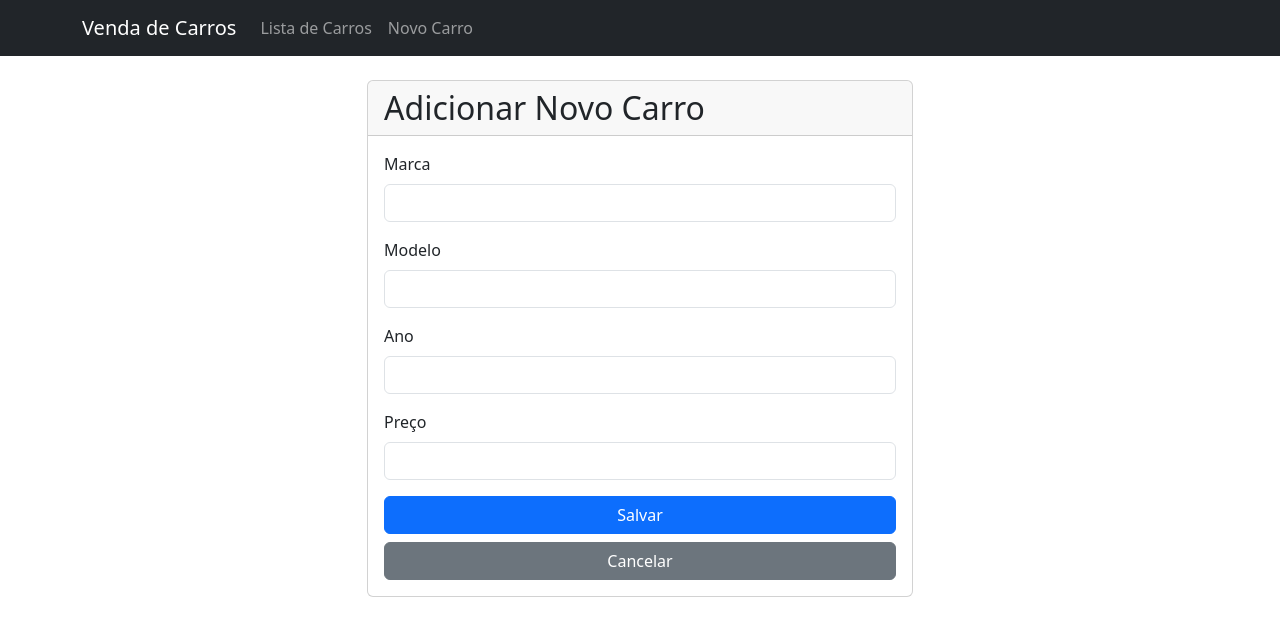
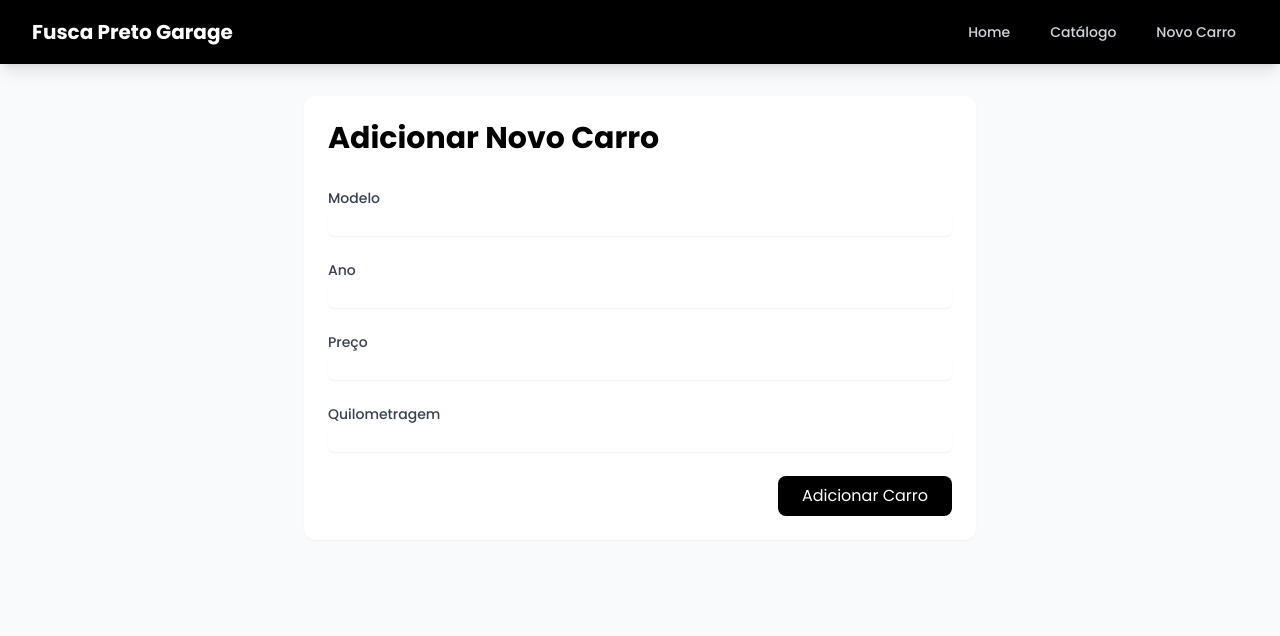
Before and after one commit to fcarlosmonteiro/venda-carros-mvc, a Flask app: page /carros/novo in a window 1280 px wide. Shown: the top 636 px of the page. Run offline with Flask 3, Linux system fonts and the light colour scheme; some libraries are stand-ins or nearby versions.

Commit message:
create frontend

```diff
--- a/app/routes.py
+++ b/app/routes.py
@@ -1,9 +1,12 @@
-from flask import Blueprint
+from flask import Blueprint, render_template
 from app.controllers.carros_controller import CarrosController
 
 main_bp = Blueprint('main', __name__)
 
 @main_bp.route('/')
+def index():
+    return render_template('index.html')
+
 @main_bp.route('/carros')
 def listar_carros():
     return CarrosController.listar_carros()
--- a/app/views/templates/base.html
+++ b/app/views/templates/base.html
@@ -3,41 +3,58 @@
 <head>
     <meta charset="UTF-8">
     <meta name="viewport" content="width=device-width, initial-scale=1.0">
-    <title>{% block title %}Sistema de Vendas de Carros{% endblock %}</title>
-    <link href="https://cdn.jsdelivr.net/npm/bootstrap@5.3.0/dist/css/bootstrap.min.css" rel="stylesheet">
+    <title>{% block title %}Fusca Preto Garage{% endblock %}</title>
+    <script src="https://cdn.tailwindcss.com"></script>
+    <link rel="preconnect" href="https://fonts.googleapis.com">
+    <link rel="preconnect" href="https://fonts.gstatic.com" crossorigin>
+    <link href="https://fonts.googleapis.com/css2?family=Poppins:wght@400;500;600;700&display=swap" rel="stylesheet">
+    <style>
+        body { font-family: 'Poppins', sans-serif; }
+    </style>
 </head>
-<body>
-    <nav class="navbar navbar-expand-lg navbar-dark bg-dark">
-        <div class="container">
-            <a class="navbar-brand" href="{{ url_for('main.listar_carros') }}">Venda de Carros</a>
-            <button class="navbar-toggler" type="button" data-bs-toggle="collapse" data-bs-target="#navbarNav">
-                <span class="navbar-toggler-icon"></span>
-            </button>
-            <div class="collapse navbar-collapse" id="navbarNav">
-                <ul class="navbar-nav">
-                    <li class="nav-item">
-                        <a class="nav-link" href="{{ url_for('main.listar_carros') }}">Lista de Carros</a>
-                    </li>
-                    <li class="nav-item">
-                        <a class="nav-link" href="{{ url_for('main.criar_carro') }}">Novo Carro</a>
-                    </li>
-                </ul>
+<body class="bg-gray-50">
+    <nav class="bg-black shadow-lg">
+        <div class="max-w-7xl mx-auto px-4 sm:px-6 lg:px-8">
+            <div class="flex justify-between h-16">
+                <div class="flex items-center">
+                    <a href="{{ url_for('main.index') }}" class="flex items-center">
+                        <span class="text-white font-bold text-xl">Fusca Preto Garage</span>
+                    </a>
+                </div>
+                <div class="flex items-center">
+                    <div class="hidden md:block">
+                        <div class="flex items-center space-x-4">
+                            <a href="{{ url_for('main.index') }}"
+                               class="text-gray-300 hover:text-white px-3 py-2 rounded-md text-sm font-medium">
+                                Home
+                            </a>
+                            <a href="{{ url_for('main.listar_carros') }}"
+                               class="text-gray-300 hover:text-white px-3 py-2 rounded-md text-sm font-medium">
+                                Catálogo
+                            </a>
+                            <a href="{{ url_for('main.criar_carro') }}"
+                               class="text-gray-300 hover:text-white px-3 py-2 rounded-md text-sm font-medium">
+                                Novo Carro
+                            </a>
+                        </div>
+                    </div>
+                </div>
             </div>
         </div>
     </nav>
 
-    <div class="container mt-4">
+    <div class="max-w-7xl mx-auto px-4 sm:px-6 lg:px-8 py-8">
         {% with messages = get_flashed_messages(with_categories=true) %}
             {% if messages %}
                 {% for category, message in messages %}
-                    <div class="alert alert-{{ category }}">{{ message }}</div>
+                    <div class="mb-4 p-4 rounded-lg {% if category == 'success' %}bg-green-100 text-green-700{% else %}bg-red-100 text-red-700{% endif %}">
+                        {{ message }}
+                    </div>
                 {% endfor %}
             {% endif %}
         {% endwith %}
 
         {% block content %}{% endblock %}
     </div>
-
-    <script src="https://cdn.jsdelivr.net/npm/bootstrap@5.3.0/dist/js/bootstrap.bundle.min.js"></script>
 </body>
 </html>
--- a/app/views/templates/novo_carro.html
+++ b/app/views/templates/novo_carro.html
@@ -1,43 +1,42 @@
 {% extends "base.html" %}
 
-{% block title %}Novo Carro{% endblock %}
+{% block title %}Novo Carro - Fusca Preto Garage{% endblock %}
 
 {% block content %}
-<div class="row justify-content-center">
-    <div class="col-md-6">
-        <div class="card">
-            <div class="card-header">
-                <h2 class="mb-0">Adicionar Novo Carro</h2>
-            </div>
-            <div class="card-body">
-                <form method="POST">
-                    <div class="mb-3">
-                        <label for="marca" class="form-label">Marca</label>
-                        <input type="text" class="form-control" id="marca" name="marca" required>
-                    </div>
+<div class="max-w-2xl mx-auto bg-white rounded-xl shadow-sm p-6">
+    <h1 class="text-3xl font-bold mb-8">Adicionar Novo Carro</h1>
 
-                    <div class="mb-3">
-                        <label for="modelo" class="form-label">Modelo</label>
-                        <input type="text" class="form-control" id="modelo" name="modelo" required>
-                    </div>
+    <form method="POST" class="space-y-6">
+        <div>
+            <label for="modelo" class="block text-sm font-medium text-gray-700">Modelo</label>
+            <input type="text" name="modelo" id="modelo" required
+                   class="mt-1 block w-full rounded-md border-gray-300 shadow-sm focus:border-black focus:ring-black">
+        </div>
 
-                    <div class="mb-3">
-                        <label for="ano" class="form-label">Ano</label>
-                        <input type="number" class="form-control" id="ano" name="ano" required>
-                    </div>
+        <div>
+            <label for="ano" class="block text-sm font-medium text-gray-700">Ano</label>
+            <input type="number" name="ano" id="ano" required
+                   class="mt-1 block w-full rounded-md border-gray-300 shadow-sm focus:border-black focus:ring-black">
+        </div>
 
-                    <div class="mb-3">
-                        <label for="preco" class="form-label">Preço</label>
-                        <input type="number" step="0.01" class="form-control" id="preco" name="preco" required>
-                    </div>
+        <div>
+            <label for="preco" class="block text-sm font-medium text-gray-700">Preço</label>
+            <input type="number" name="preco" id="preco" step="0.01" required
+                   class="mt-1 block w-full rounded-md border-gray-300 shadow-sm focus:border-black focus:ring-black">
+        </div>
 
-                    <div class="d-grid gap-2">
-                        <button type="submit" class="btn btn-primary">Salvar</button>
-                        <a href="{{ url_for('main.listar_carros') }}" class="btn btn-secondary">Cancelar</a>
-                    </div>
-                </form>
-            </div>
+        <div>
+            <label for="quilometragem" class="block text-sm font-medium text-gray-700">Quilometragem</label>
+            <input type="number" name="quilometragem" id="quilometragem" required
+                   class="mt-1 block w-full rounded-md border-gray-300 shadow-sm focus:border-black focus:ring-black">
         </div>
-    </div>
+
+        <div class="flex justify-end">
+            <button type="submit"
+                    class="bg-black text-white px-6 py-2 rounded-lg hover:bg-gray-800 transition-colors">
+                Adicionar Carro
+            </button>
+        </div>
+    </form>
 </div>
 {% endblock %}
```
Also changed, not shown: app/views/templates/carros.html (+29 -34 lines), app/views/templates/index.html (added, +48 -0 lines).
